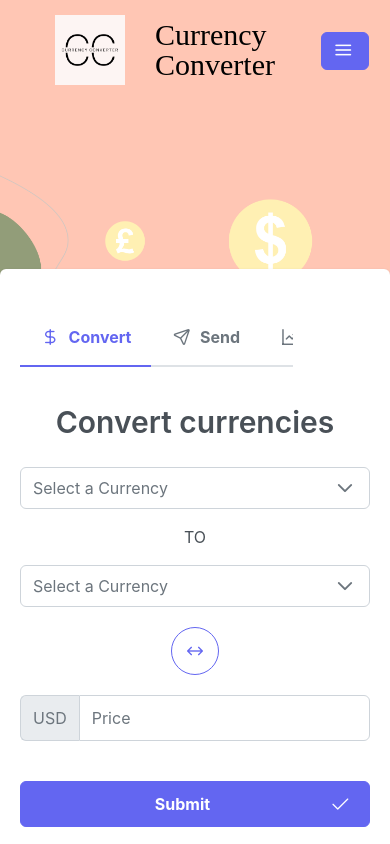
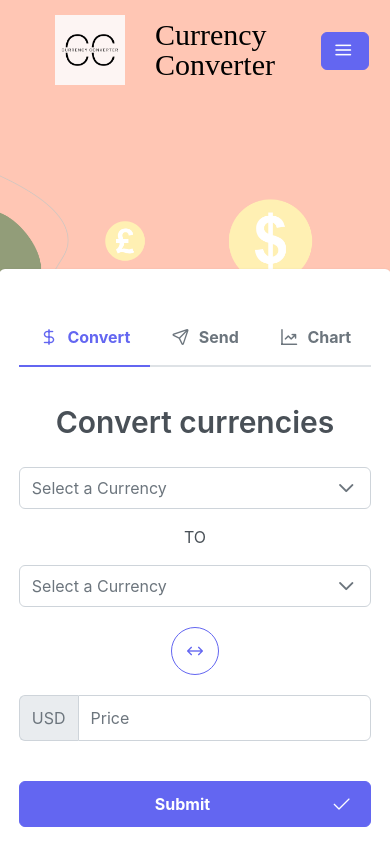
Before and after one commit to MSamiDev/currency-converter-react, a React (Create React App) app: page / in a window 390 px wide. Shown: the top 844 px of the page. Built offline with nearby package versions, Linux system fonts and the light colour scheme.

Commit message:
Update: remove unwanted pakages

```diff
--- a/src/assets/scss/components/_converter.scss
+++ b/src/assets/scss/components/_converter.scss
@@ -6,7 +6,7 @@
     top: -200px;
 
     .tabMenu{
-        width: 50vw;
+        width: 100%;
     }
 
 }
@@ -20,7 +20,7 @@
         top: -50vh;
 
         .tabMenu{
-            width: 70vw;
+            width: 100%;
         }
 
     }
--- a/src/components/convert.jsx
+++ b/src/components/convert.jsx
@@ -1,14 +1,14 @@
-import { useState, useEffect, useRef } from 'react';
+import { useState } from 'react';
 // import { InputText } from 'primereact/inputtext';
 import { InputNumber } from 'primereact/inputnumber';
 // import { Button } from 'primereact/button';
 // import { Checkbox } from 'primereact/checkbox';
 // import { RadioButton } from 'primereact/radiobutton';
-import { AutoComplete } from 'primereact/autocomplete';
+// import { AutoComplete } from 'primereact/autocomplete';
 // import { CountryService } from '../CountryService';
 import { countries } from '../data/countries.js';
 import { Dropdown } from 'primereact/dropdown';
-import { Skeleton } from 'primereact/skeleton';
+// import { Skeleton } from 'primereact/skeleton';
 import { Button } from 'primereact/button';
 import axios from 'axios';
 
--- a/src/components/header.jsx
+++ b/src/components/header.jsx
@@ -4,13 +4,12 @@ import { useRef } from 'react';
 import logo from '../assets/images/logo.png'
 import { Menu } from 'primereact/menu';
 import { Button } from 'primereact/button';
-import { Toast } from 'primereact/toast';
 
 const Header = () => {
 
 
    const menu = useRef(null);
-   const toast = useRef(null);
+   // const toast = useRef(null);
    const items = [
       {
          label: 'Menu',
```
